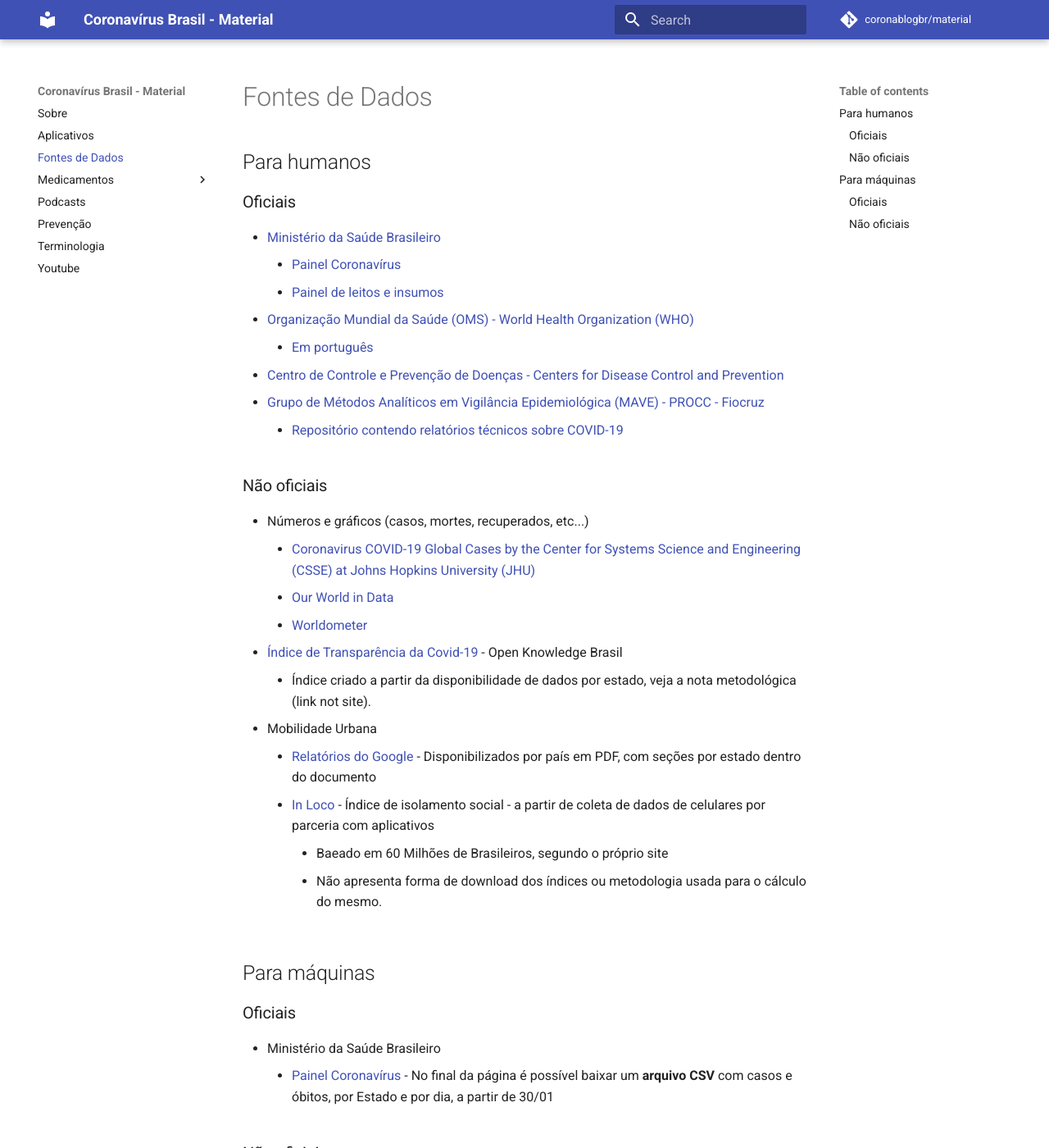
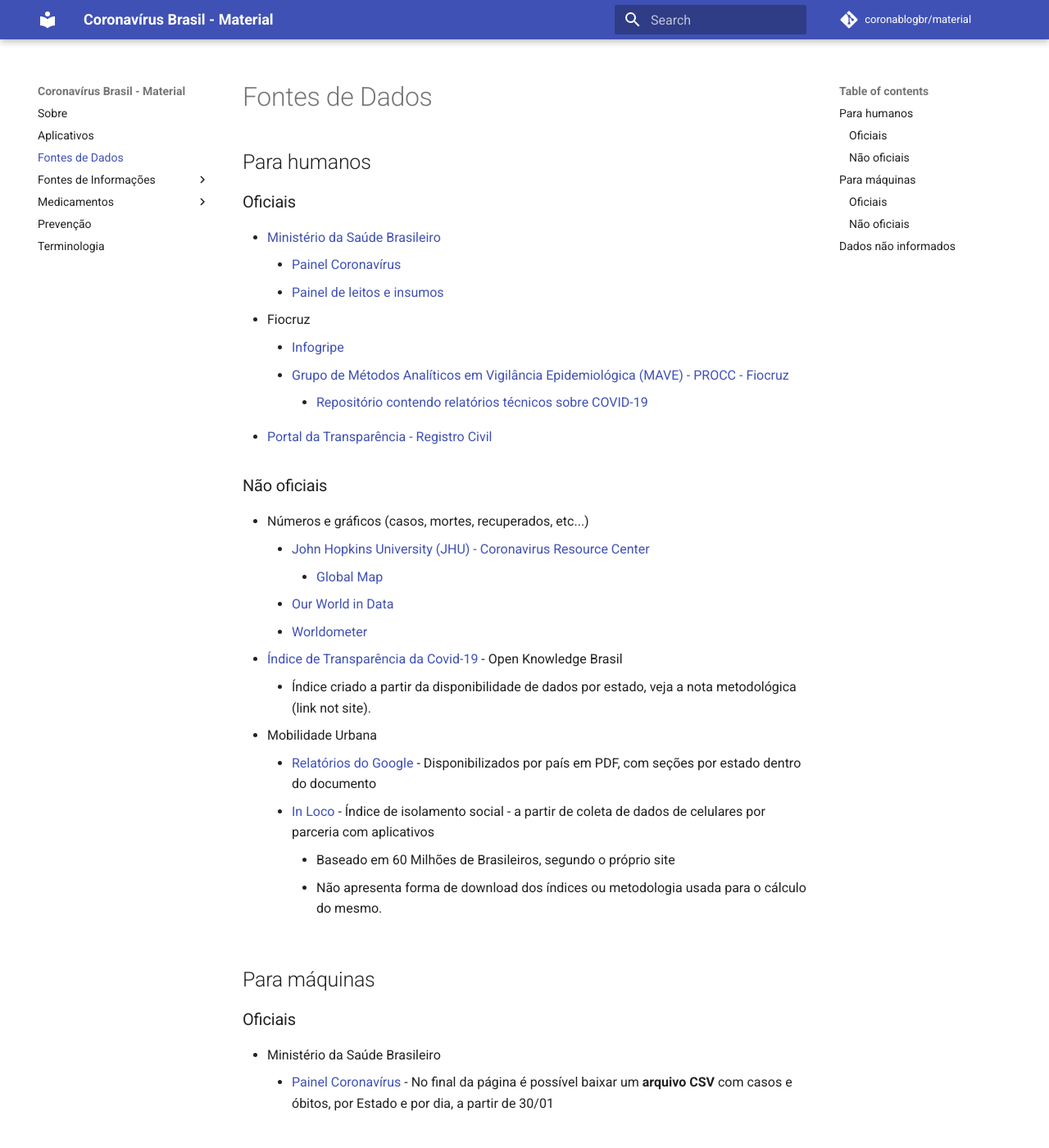
Before and after one commit to coronablogbr/material, an MkDocs documentation site: the page built from docs/fontes-de-dados.md, in a window 1280 px wide and 1400 px high. Shown: the whole window at 82% size. Built offline with MkDocs 1.6.1 and Material for MkDocs 9.7.7, drawn with Linux system fonts in a browser that asks for light colours; comment, search, counter and statistics services are not loaded; some of the changed text lies outside the part shown.

Commit message:
Diversas alterações

```diff
--- a/docs/fontes-de-dados.md
+++ b/docs/fontes-de-dados.md
@@ -7,16 +7,17 @@
 - [Ministério da Saúde Brasileiro](https://saude.gov.br/)
     - [Painel Coronavírus](https://covid.saude.gov.br/)
     - [Painel de leitos e insumos](https://covid-insumos.saude.gov.br/paineis/insumos/painel.php)
-- [Organização Mundial da Saúde (OMS) - World Health Organization (WHO)](https://www.who.int/emergencies/diseases/novel-coronavirus-2019)
-    - [Em português](https://www.who.int/eportuguese/countries/bra/pt/)
-- [Centro de Controle e Prevenção de Doenças - Centers for Disease Control and Prevention](https://www.cdc.gov/coronavirus/2019-ncov/)
-- [Grupo de Métodos Analíticos em Vigilância Epidemiológica (MAVE) - PROCC - Fiocruz](https://covid-19.procc.fiocruz.br/)
-    - [Repositório contendo relatórios técnicos sobre COVID-19](https://gitlab.procc.fiocruz.br/mave/repo)
+- Fiocruz
+    - [Infogripe](http://info.gripe.fiocruz.br/)
+    - [Grupo de Métodos Analíticos em Vigilância Epidemiológica (MAVE) - PROCC - Fiocruz](https://covid-19.procc.fiocruz.br/)
+        - [Repositório contendo relatórios técnicos sobre COVID-19](https://gitlab.procc.fiocruz.br/mave/repo)
+- [Portal da Transparência - Registro Civil](https://transparencia.registrocivil.org.br/especial-covid)
 
 ### Não oficiais
 
 - Números e gráficos (casos, mortes, recuperados, etc...)
-    - [Coronavirus COVID-19 Global Cases by the Center for Systems Science and Engineering (CSSE) at Johns Hopkins University (JHU)](https://gisanddata.maps.arcgis.com/apps/opsdashboard/index.html#/bda7594740fd40299423467b48e9ecf6)
+    - [John Hopkins University (JHU) - Coronavirus Resource Center](https://coronavirus.jhu.edu/)
+        - [Global Map](https://coronavirus.jhu.edu/map.html)
     - [Our World in Data](https://ourworldindata.org/coronavirus)
     - [Worldometer](https://www.worldometers.info/coronavirus/)
 - [Índice de Transparência da Covid-19](https://transparenciacovid19.ok.org.br/) - Open Knowledge Brasil
@@ -24,7 +25,7 @@
 - Mobilidade Urbana
     - [Relatórios do Google](https://www.google.com/covid19/mobility/) - Disponibilizados por país em PDF, com seções por estado dentro do documento
     - [In Loco](https://www.inloco.com.br/pt/) - Índice de isolamento social - a partir de coleta de dados de celulares por parceria com aplicativos
-        - Baeado em 60 Milhões de Brasileiros, segundo o próprio site
+        - Baseado em 60 Milhões de Brasileiros, segundo o próprio site
         - Não apresenta forma de download dos índices ou metodologia usada para o cálculo do mesmo.
 
 ## Para máquinas
@@ -40,3 +41,12 @@
     - Compilado de casos por cidade e por estado, baseado nos boletins das secretarias de saúde estaduais
     - Compilado de óbitos registrados por cartórios, confirmados e suspeitos de covid-19
     - Disponível através de **CSV ou REST API**
+- [John Hopkins University (JHU)](https://github.com/CSSEGISandData/COVID-19)
+    - Dados usados no Dashboard da JHU
+    - Séries temporais globais e para EUA por país/região (e província/estado em alguns países)
+    - Em formato **CSV**
+
+
+## Dados não informados
+
+Atualmente não foi encontrada nenhuma fonte sobre a carga do sistema de saúde (i.e. leitos ocupados).
--- a/mkdocs.yml
+++ b/mkdocs.yml
@@ -9,9 +9,11 @@
   - "Sobre": index.md
   - aplicativos.md
   - fontes-de-dados.md
+  - Fontes de Informações:
+    - sites.md
+    - podcasts.md
+    - youtube.md
   - Medicamentos:
     - Cloroquina: cloroquina.md
-  - podcasts.md
   - prevencao.md
   - terminologia.md
-  - youtube.md
```
Also changed, not shown: docs/cloroquina.md (+4 -0 lines), docs/podcasts.md (+7 -0 lines), docs/sites.md (added, +21 -0 lines).
